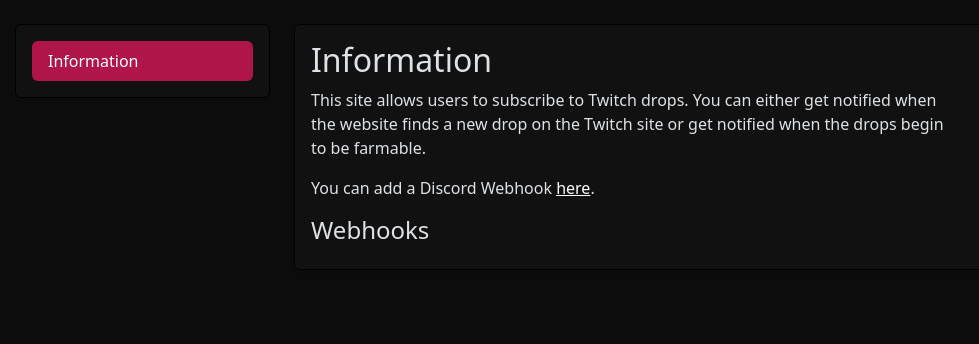
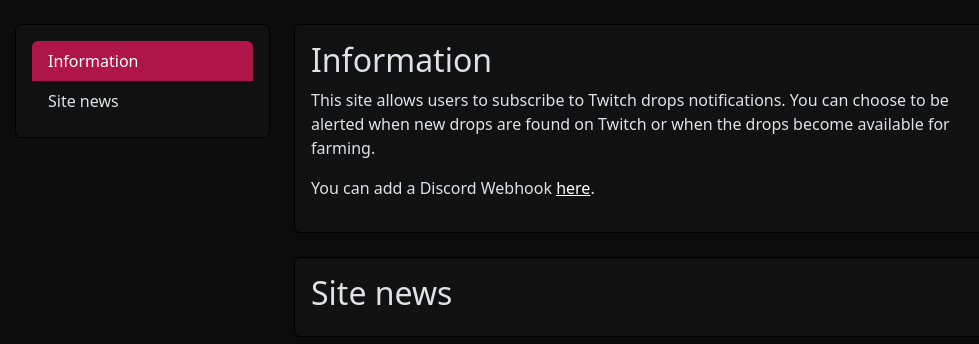
Before and after one commit to TheLovinator1/twitch-drop-notifier, a Django app: template core/templates/index.html in a window 1280 px wide. Shown: the part 127-471 px from the top of the page, without its empty margins (79-1058 px from the left). Run offline with Django 3.2, Linux system fonts and the light colour scheme; the template is opened without the code that fills it, so the values that code supplies are empty; parts of the project's set-up code (start-up, migrations or seed data) failed here and were passed over; some libraries are stand-ins or nearby versions.

Commit message:
Move site news to own file

```diff
--- a/core/templates/index.html
+++ b/core/templates/index.html
@@ -10,6 +10,7 @@
                 <div class="col-lg-3">{% include "partials/toc.html" %}</div>
                 <div class="col-lg-9">
                     {% include "partials/info_box.html" %}
+                    {% include "partials/news.html" %}
                     {% for game in games %}
                         {% include "partials/game_card.html" %}
                     {% endfor %}
--- a/core/templates/partials/info_box.html
+++ b/core/templates/partials/info_box.html
@@ -5,48 +5,12 @@
                 <h2 class="card-title h2">Information</h2>
                 <div class="mb-3">
                     <p>
-                        This site allows users to subscribe to Twitch drops. You can either get notified when the website finds a new drop on the Twitch site or get notified when the drops begin to be farmable.
+                        This site allows users to subscribe to Twitch drops notifications. You can choose to be alerted when new drops are found on Twitch or when the drops become available for farming.
                     </p>
                     <p>
                         You can add a Discord Webhook <a href="{% url 'core:webhooks' %}">here</a>.
                     </p>
                 </div>
-                <div class="mt-auto">
-                    <h3 class="h4">Webhooks</h3>
-                    {% for webhook in webhooks %}
-                        <div class="mt-3">
-                            <img src="{{ webhook.avatar }}?size=32"
-                                 alt="{{ webhook.name }}"
-                                 class="rounded-circle"
-                                 height="32"
-                                 width="32">
-                            <a href="{{ webhook.url }}" target="_blank">{{ webhook.name }}</a>
-                            <div class="form-check form-switch">
-                                <input class="form-check-input" type="checkbox" id="new-drop-switch-daily">
-                                <label class="form-check-label" for="new-drop-switch-daily">Daily notification of newly added games to TTVdrops</label>
-                            </div>
-                            <div class="form-check form-switch">
-                                <input class="form-check-input" type="checkbox" id="new-drop-switch-weekly">
-                                <label class="form-check-label" for="new-drop-switch-weekly">
-                                    Weekly notification of newly added games to TTVdrops
-                                </label>
-                            </div>
-                            <br>
-                            <div class="form-check form-switch">
-                                <input class="form-check-input" type="checkbox" id="new-org-switch-daily">
-                                <label class="form-check-label" for="new-org-switch-daily">
-                                    Daily notification of newly added <abbr title="Organizations are the companies that own the games.">organizations</abbr> to TTVdrops
-                                </label>
-                            </div>
-                            <div class="form-check form-switch">
-                                <input class="form-check-input" type="checkbox" id="new-org-switch-weekly">
-                                <label class="form-check-label" for="new-org-switch-weekly">
-                                    Weekly notification of newly added <abbr title="Organizations are the companies that own the games.">organizations</abbr> to TTVdrops
-                                </label>
-                            </div>
-                        </div>
-                    {% endfor %}
-                </div>
             </div>
         </div>
     </div>
--- /dev/null
+++ b/core/templates/partials/news.html
@@ -0,0 +1,44 @@
+<div class="card mb-4 shadow-sm" id="info-box">
+    <div class="row g-0">
+        <div class="col-md-10">
+            <div class="card-body">
+                <h2 class="card-title h2">Site news</h2>
+                <div class="mt-auto">
+                    {% for webhook in webhooks %}
+                        <div class="mt-3">
+                            <img src="{{ webhook.avatar }}?size=32"
+                                 alt="{{ webhook.name }}"
+                                 class="rounded-circle"
+                                 height="32"
+                                 width="32">
+                            <a href="{{ webhook.url }}" target="_blank">{{ webhook.name }}</a>
+                            <div class="form-check form-switch">
+                                <input class="form-check-input" type="checkbox" id="new-drop-switch-daily">
+                                <label class="form-check-label" for="new-drop-switch-daily">Daily notification of newly added games to TTVdrops</label>
+                            </div>
+                            <div class="form-check form-switch">
+                                <input class="form-check-input" type="checkbox" id="new-drop-switch-weekly">
+                                <label class="form-check-label" for="new-drop-switch-weekly">
+                                    Weekly notification of newly added games to TTVdrops
+                                </label>
+                            </div>
+                            <br>
+                            <div class="form-check form-switch">
+                                <input class="form-check-input" type="checkbox" id="new-org-switch-daily">
+                                <label class="form-check-label" for="new-org-switch-daily">
+                                    Daily notification of newly added <abbr title="Organizations are the companies that own the games.">organizations</abbr> to TTVdrops
+                                </label>
+                            </div>
+                            <div class="form-check form-switch">
+                                <input class="form-check-input" type="checkbox" id="new-org-switch-weekly">
+                                <label class="form-check-label" for="new-org-switch-weekly">
+                                    Weekly notification of newly added <abbr title="Organizations are the companies that own the games.">organizations</abbr> to TTVdrops
+                                </label>
+                            </div>
+                        </div>
+                    {% endfor %}
+                </div>
+            </div>
+        </div>
+    </div>
+</div>
--- a/core/templates/partials/toc.html
+++ b/core/templates/partials/toc.html
@@ -4,6 +4,8 @@
             <div id="toc-list" class="list-group">
                 <a class="list-group-item list-group-item-action plain-text-item"
                    href="#info-box">Information</a>
+                <a class="list-group-item list-group-item-action plain-text-item"
+                   href="#game-list">Site news</a>
                 {% for game in games %}
                     <a class="list-group-item list-group-item-action plain-text-item"
                        href="#game-{{ game.game_id }}">{{ game.display_name }}</a>
```
